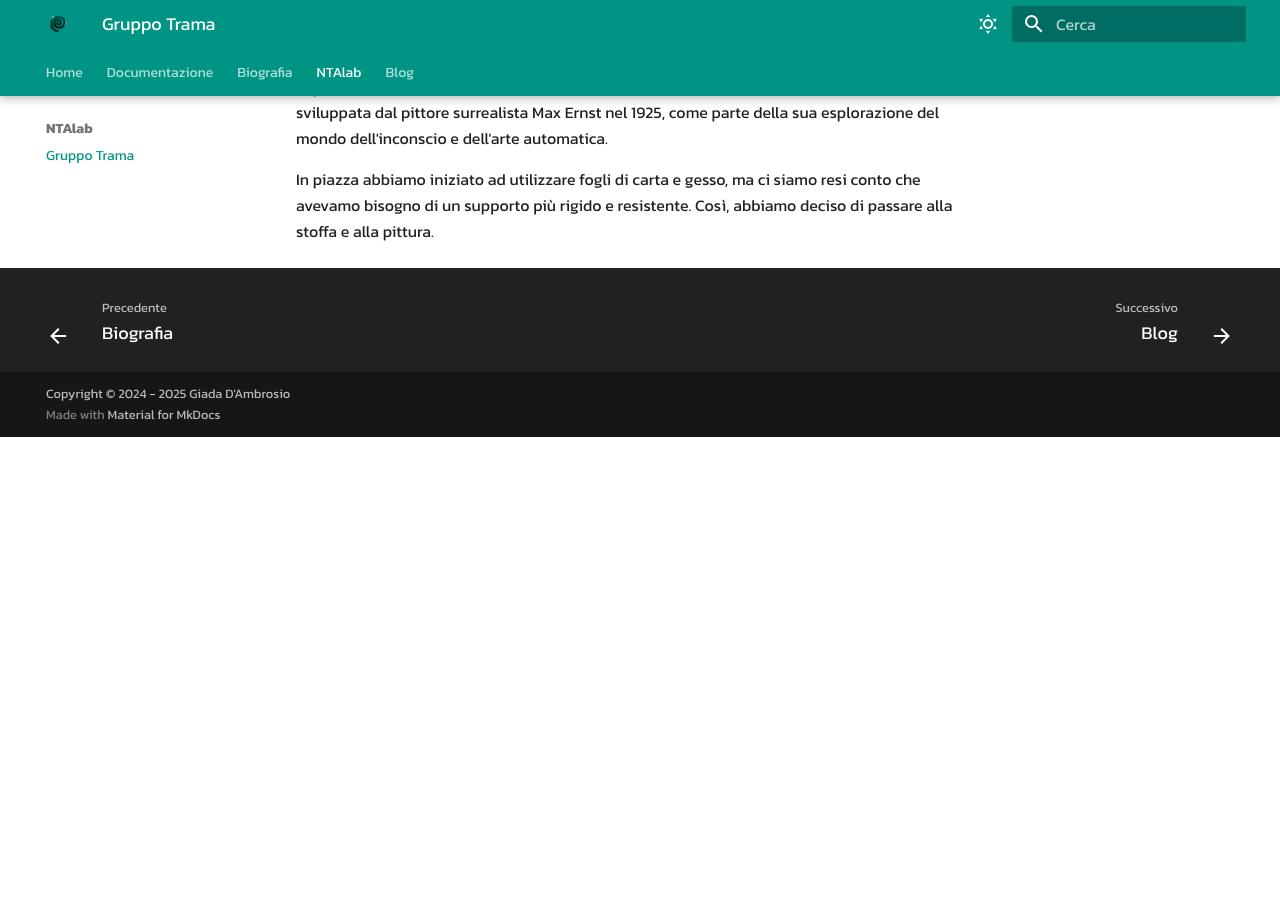
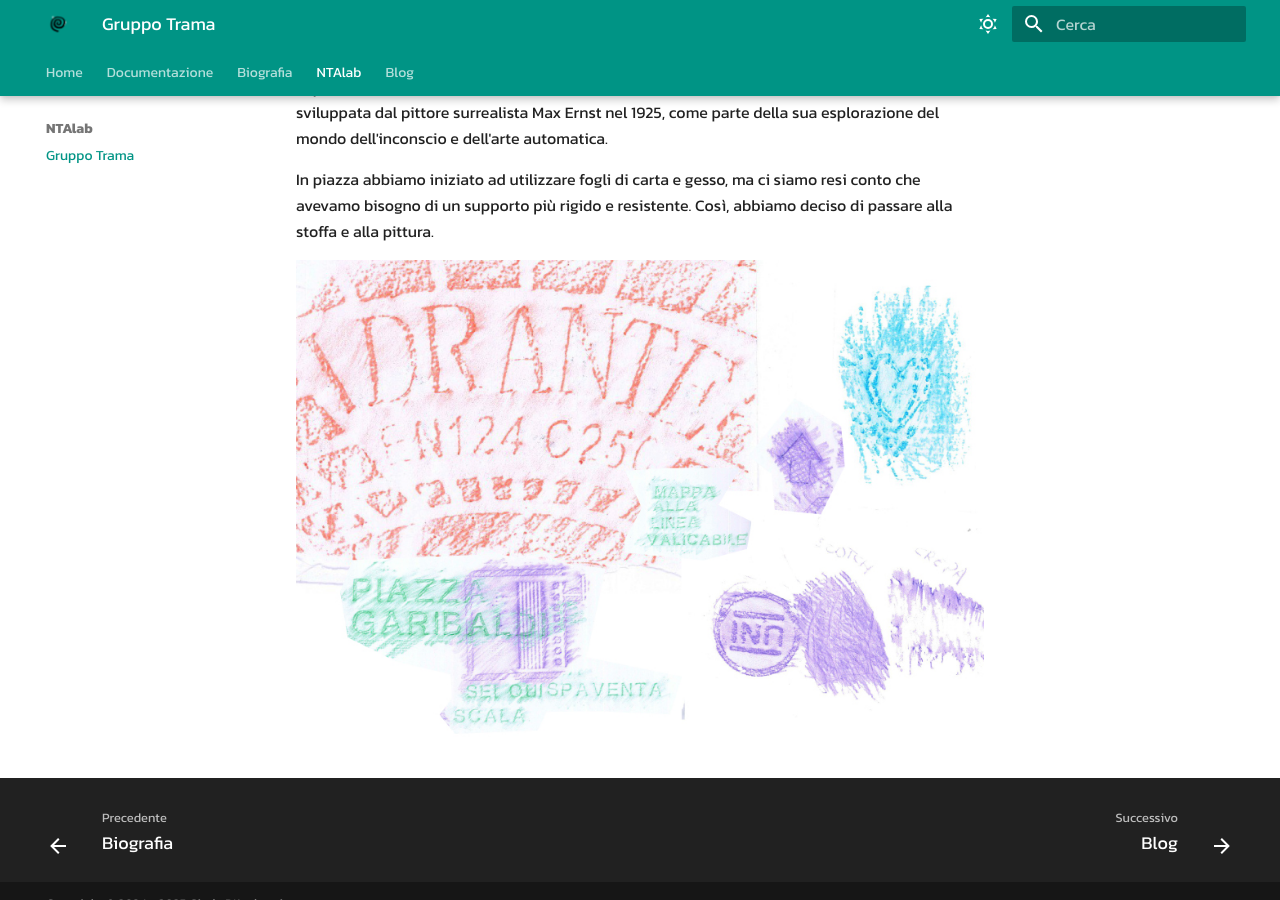
Before and after one commit to Giadadamb/nuovoprog, an MkDocs documentation site: the page built from docs/NTAlab/Gruppo Trama.md, in a window 1280 px wide and 900 px high, scrolled down 1377 px. Built offline with MkDocs 1.6.1 and Material for MkDocs 9.7.7, drawn with Linux system fonts in a browser that asks for light colours; before the commit the page ends 1814 px from its top, so only the background shows below that.

Commit message:
foto frottage su carta

```diff
--- a/docs/NTAlab/Gruppo Trama.md
+++ b/docs/NTAlab/Gruppo Trama.md
@@ -15,3 +15,5 @@ Con l'organizzazione dei nuovi tavoli di lavoro, il gruppo che inizialmente si c
 La tecnica del _frottage_ è una pratica artistica che consiste nel trasferire l’impronta di una superficie su un altro materiale, utilizzando il metodo dello “sfregamento". La tecnica è stata sviluppata dal pittore surrealista Max Ernst nel 1925, come parte della sua esplorazione del mondo dell'inconscio e dell'arte automatica.
 
 In piazza abbiamo iniziato ad utilizzare fogli di carta e gesso, ma ci siamo resi conto che avevamo bisogno di un supporto più rigido e resistente. Così, abbiamo deciso di passare alla stoffa e alla pittura.
+
+![alt text](../images/frottagecarta.jpg)
```
Also changed, not shown: docs/images/frottagecarta.jpg (added).
